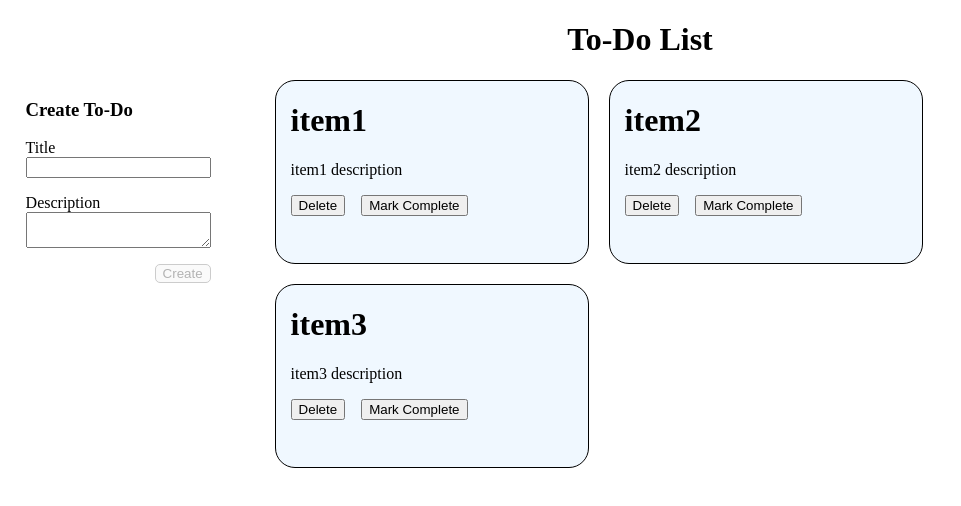
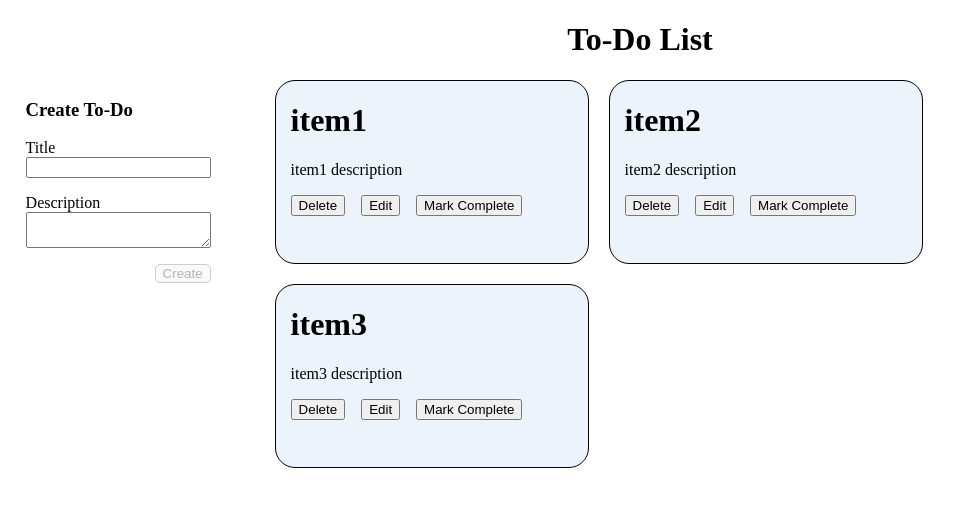
Before and after one commit to cornishjed/todo-list--react-ts, a React (Vite) app: page / in a window 1280 px wide. Shown: the top 506 px of the page, without its empty margins (0-961 px from the left). Built offline with nearby package versions, Linux system fonts and the light colour scheme.

Commit message:
Edit todo (#1)
* feat: edit button populates form

* feat: edit function

* fix: sort todo items after editing

* feat: edit mode style

* feat: edit-mode toggle

* fix: clear form when edit mode disabled

```diff
--- a/src/App.tsx
+++ b/src/App.tsx
@@ -11,7 +11,7 @@ let nextId: number = data.length;
 type oneChild = React.ReactNode;
 
 export interface ToDoItem {
-  readonly id: number;
+  id: number | undefined;
   title: string;
   description?: string;
   children?: oneChild;
@@ -19,16 +19,58 @@ export interface ToDoItem {
 
 function App() {
   const [toDos, setToDos] = useState<ToDoItem[]>(data);
+  const [title, setTitle] = useState<string>(""); // Initialize to avoid "Component Changing Uncontrolled" error
+  const [description, setDescription] = useState<string>("");
+  const [editing, setEditing] = useState<boolean>(false);
+  const [editId, setEditId] = useState<number>();
+
+  function clearForm(): void {
+    setTitle("");
+    setDescription("");
+  }
 
   // keep state altering functions close to state then pass as props
-  function handleSubmit(title: string, description: string): void {
-    let newToDo: ToDoItem = {
-      id: ++nextId,
-      title: title,
-      description: description,
-    };
+  function handleSubmit(): void {
+    if (!editing) {
+      let newToDo: ToDoItem = {
+        id: ++nextId,
+        title: title,
+        description: description,
+      };
+      setToDos([...toDos, newToDo]);
+    } else {
+      let updatedToDo: ToDoItem = {
+        id: editId,
+        title: title,
+        description: description,
+      };
 
-    setToDos([...toDos, newToDo]);
+      let toDosCpy: ToDoItem[] = [...toDos].filter((item) => item.id !== editId);
+
+      toDosCpy.push(updatedToDo);
+
+      // sort By Id
+      toDosCpy.sort((a, b) => a.id! - b.id!); // '!' tells TS you're sure it's defined
+
+      setToDos(toDosCpy);
+      setEditId(undefined);
+      setEditing(false);
+      clearForm();
+    }
+  }
+
+  function handleEdit(id: number | boolean): void {
+    if (editing && id === editId) {
+      setEditing(false);
+      clearForm();
+    } else {
+      const index: number = toDos.findIndex((item) => item.id === id);
+
+      setEditing(true);
+      setEditId(toDos[index].id);
+      setTitle(toDos[index].title);
+      setDescription(toDos[index].description!);
+    }
   }
 
   function handleDelete(id: number): void {
@@ -43,8 +85,8 @@ function App() {
     <div className="app">
       <Header />
       <div className="content">
-        <Form onSubmitToDo={handleSubmit} />
-        <Grid toDos={toDos} onDeleteToDo={handleDelete} />
+        <Form title={title} description={description} editing={editing} setTitle={setTitle} setDescription={setDescription} onSubmitToDo={handleSubmit} />
+        <Grid toDos={toDos} editing={editing} editId={editId} onDeleteToDo={handleDelete} onEditToDo={handleEdit} />
       </div>
     </div>
   );
--- a/src/css/ToDo.css
+++ b/src/css/ToDo.css
@@ -1,18 +1,23 @@
 .toDo__card {
-    border: 1px solid black;
+  border: 1px solid rgb(0, 0, 0);
   border-radius: 20px;
   padding: 0 15px;
-    background-color: aliceblue;
+  background-color: rgb(236, 243, 250);
   width: 282px;
   height: 182px;
 
   &.complete {
-        background-color: greenyellow;
+    background-color: rgb(0, 184, 31);
+  }
+
+  &.editing,
+  .editing.complete {
+    background-color: rgb(94, 171, 238);
   }
 }
 
 .toDo__card-buttons {
   display: flex;
   width: fit-content;
-    gap: 1rem;;
+  gap: 1rem;
 }
--- a/src/ts/Form.tsx
+++ b/src/ts/Form.tsx
@@ -1,15 +1,15 @@
-import { useState } from "react";
-
 import "../css/Form.css";
 
 interface Props {
-    onSubmitToDo: Function
+  title: string | undefined;
+  description: string | undefined;
+  editing: boolean;
+  setTitle: Function;
+  setDescription: Function;
+  onSubmitToDo: Function;
 }
 
-export const Form: React.FC<Props> = ({onSubmitToDo}) => {
-  const [title, setTitle] = useState<string>();
-  const [description, setDescription] = useState<string>();
-
+export const Form: React.FC<Props> = ({ title, description, editing, setTitle, setDescription, onSubmitToDo }) => {
   function handleTitleChange(e: React.ChangeEvent<HTMLInputElement>): void {
     setTitle(e.target.value);
   }
@@ -18,19 +18,16 @@ export const Form: React.FC<Props> = ({onSubmitToDo}) => {
     setDescription(e.target.value);
   }
 
-  function clearForm(): void {
-    setTitle("");
-    setDescription("");
-  }
-
   return (
     <div className="todo__form">
-      <h3>Create To-Do</h3>
+      <h3>{!editing ? "Create" : "Edit"} To-Do</h3>
       <label htmlFor="title">Title</label>
       <input type="text" value={title} onChange={handleTitleChange} />
       <label htmlFor="desc">Description</label>
       <textarea value={description} onChange={handleDescriptionChange} />
-      <button disabled={title?.length ? false : true} onClick={() => {onSubmitToDo(title, description), clearForm()}}>Create</button>
+      <button disabled={title?.length ? false : true} onClick={() => onSubmitToDo()}>
+        {editing ? "Apply" : "Create"}
+      </button>
     </div>
   );
-}
+};
--- a/src/ts/Grid.tsx
+++ b/src/ts/Grid.tsx
@@ -1,21 +1,24 @@
-import { ToDo } from "./ToDo"
-import { ToDoItem } from "../App"
+import { ToDo } from "./ToDo";
+import { ToDoItem } from "../App";
 
 interface Props {
   toDos: Array<ToDoItem>;
-    onDeleteToDo: (id: number) => void;
+  editing: boolean;
+  editId: number | undefined;
+  onEditToDo: Function;
+  onDeleteToDo: Function;
 }
 
-export const Grid: React.FC<Props> = ({toDos, onDeleteToDo}) => {
+export const Grid: React.FC<Props> = ({ toDos, editing, editId, onEditToDo, onDeleteToDo }) => {
   return (
     <div className="toDo__grid">
-            {toDos.map(({id, title, description}) => {
+      {toDos.map(({ id, title, description }) => {
         return (
-                    <ToDo key={id} id={id} title={title} onDeleteToDo={onDeleteToDo}>
+          <ToDo key={id} id={id} title={title} editing={id === editId && editing ? true : false} onEditToDo={onEditToDo} onDeleteToDo={onDeleteToDo}>
             {description}
           </ToDo>
         );
       })}
     </div>
-    )
-}
+  );
+};
--- a/src/ts/Header.tsx
+++ b/src/ts/Header.tsx
@@ -6,4 +6,4 @@ export const Header: React.FC = () => {
       <h1>To-Do List</h1>
     </div>
   );
-}
+};
--- a/src/ts/ToDo.tsx
+++ b/src/ts/ToDo.tsx
@@ -1,27 +1,30 @@
-import { useState } from 'react';
+import { useState } from "react";
 
 import "../css/ToDo.css";
 
-type oneChild = React.ReactNode
+type oneChild = React.ReactNode;
 
 interface Props {
-    readonly id: number;
+  readonly id: number | undefined;
   title: string;
+  editing: boolean;
   children: oneChild; // description
-    onDeleteToDo: (id: number) => void;
+  onEditToDo: Function;
+  onDeleteToDo: Function;
 }
 
-export const ToDo: React.FC<Props> = ({id, onDeleteToDo, title, children}) => {
+export const ToDo: React.FC<Props> = ({ id, editing, onEditToDo, onDeleteToDo, title, children }) => {
   const [isComplete, setIsComplete] = useState<boolean>(false);
 
   return (
-        <div className={'toDo__card ' + (isComplete && "complete")}>
+    <div className={"toDo__card " + (editing ? "editing" : "") + " " + (isComplete ? "complete" : "")}>
       <h1>{title}</h1>
       <p>{children}</p>
-            <div className='toDo__card-buttons'>
+      <div className="toDo__card-buttons">
         <button onClick={() => onDeleteToDo(id)}>Delete</button>
+        <button onClick={() => onEditToDo(id)}>{editing ? "Cancel" : "Edit"}</button>
         <button onClick={() => setIsComplete(!isComplete)}>Mark {isComplete ? "Incomplete" : "Complete"}</button>
       </div>
     </div>
-    )
-}
+  );
+};
```
Lines whose indentation alone changed are shown as unchanged.
